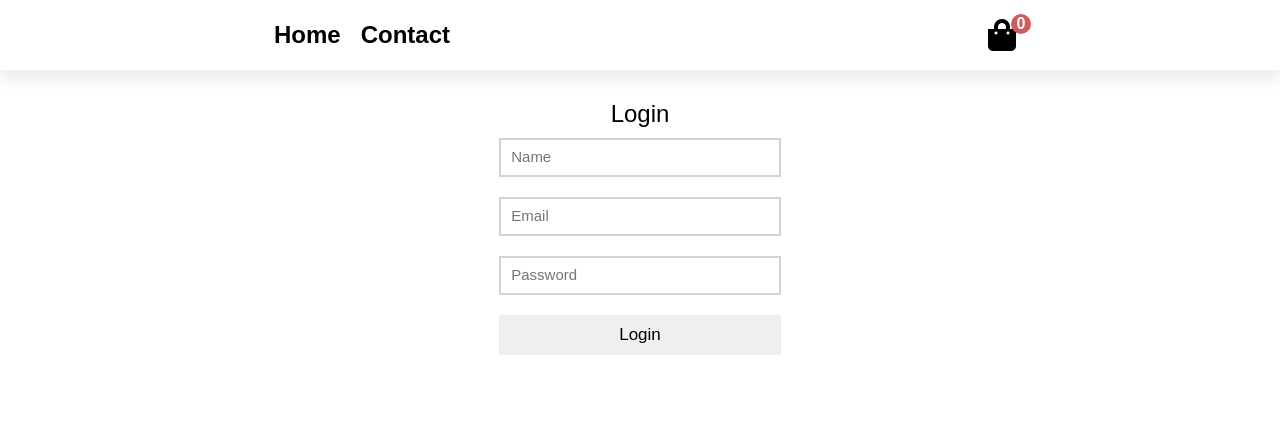
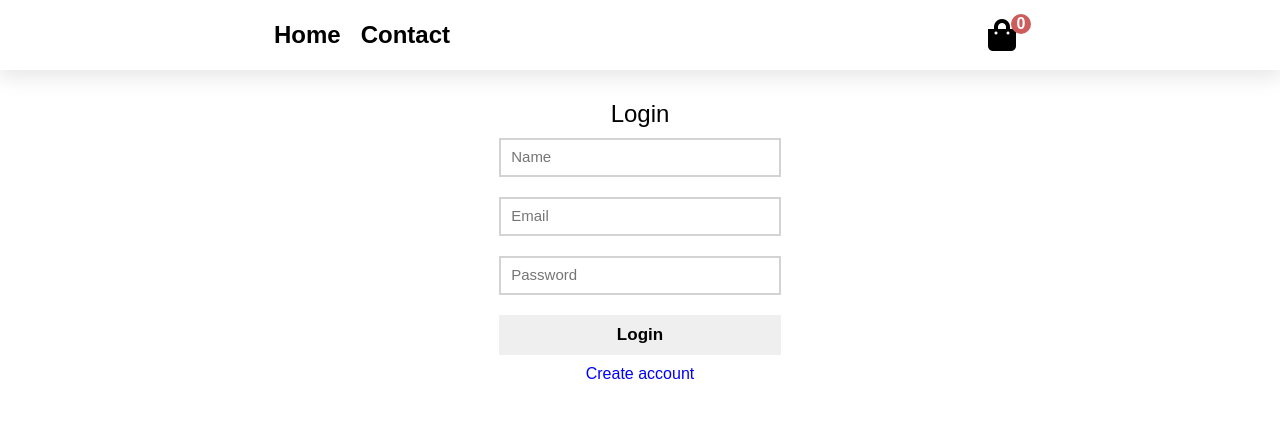
Before and after one commit to TimotijevicVlada/reactWebShop, a React (Create React App) app: page /contact in a window 1280 px wide. Shown: the top 433 px of the page. Built offline with nearby package versions, Linux system fonts and the light colour scheme.

Commit message:
Signup form added.

```diff
--- a/src/App.css
+++ b/src/App.css
@@ -265,6 +265,20 @@ display: flex;
   border: none;
   font-size: 17px;
 }
+.signup_container {
+  display: none;
+}
+.display_signup, .display_login {
+  color: blue;
+  cursor: pointer;
+}
+.login_container button, .signup_container button {
+  cursor: pointer;
+  font-weight: bold;
+}
+.login_container button:hover, .signup_container button:hover {
+  background-color: rgb(173, 173, 173);
+}
 
 /*FOOTER*/
 .footer_container {
--- a/src/components/Contact.js
+++ b/src/components/Contact.js
@@ -1,13 +1,47 @@
-import React from 'react';
+import React, {useState} from 'react';
 
 const Contact = () => {
+
+    const [show, setShow] = useState();
+
+    const displaySignup = () => {
+        const showSignup = document.getElementsByClassName("signup_container")[0];
+        const hideLogin = document.getElementsByClassName("login_container")[0];
+        setShow(
+            hideLogin.style.display = "none",
+            showSignup.style.display = "block"
+            );
+    }
+    const displayLogin = () => {
+        const showSignup = document.getElementsByClassName("signup_container")[0];
+        const hideLogin = document.getElementsByClassName("login_container")[0];
+        setShow(
+            hideLogin.style.display = "block",
+            showSignup.style.display = "none"
+            );
+    }
+
     return (
         <div className="contact-container">
-            <h2>Login</h2>
-            <div><input type="text" placeholder="Name"/></div>
-            <div><input type="email" placeholder="Email"/></div>
-            <div><input type="password" placeholder="Password"/></div>
-            <button>Login</button>
+            <div className="login_container">
+                <h2>Login</h2>
+                <div><input type="text" placeholder="Name"/></div>
+                <div><input type="email" placeholder="Email"/></div>
+                <div><input type="password" placeholder="Password"/></div>
+                <button>Login</button>
+                <p onClick={displaySignup} className="display_signup">Create account</p>
+            </div>
+            <div className="signup_container">
+                <h2>Signup</h2>
+                <div><input type="text" placeholder="Name"/></div>
+                <div><input type="email" placeholder="Email"/></div>
+                <div><input type="text" placeholder="Phone"/></div>
+                <div><input type="text" placeholder="Zip code"/></div>
+                <div><input type="password" placeholder="Password"/></div>
+                <div><input type="password" placeholder="Confirm password"/></div>
+                <button>Signup</button>
+                <p onClick={displayLogin} className="display_login">Go to login form</p>
+            </div>
         </div>
     )
 }
```
